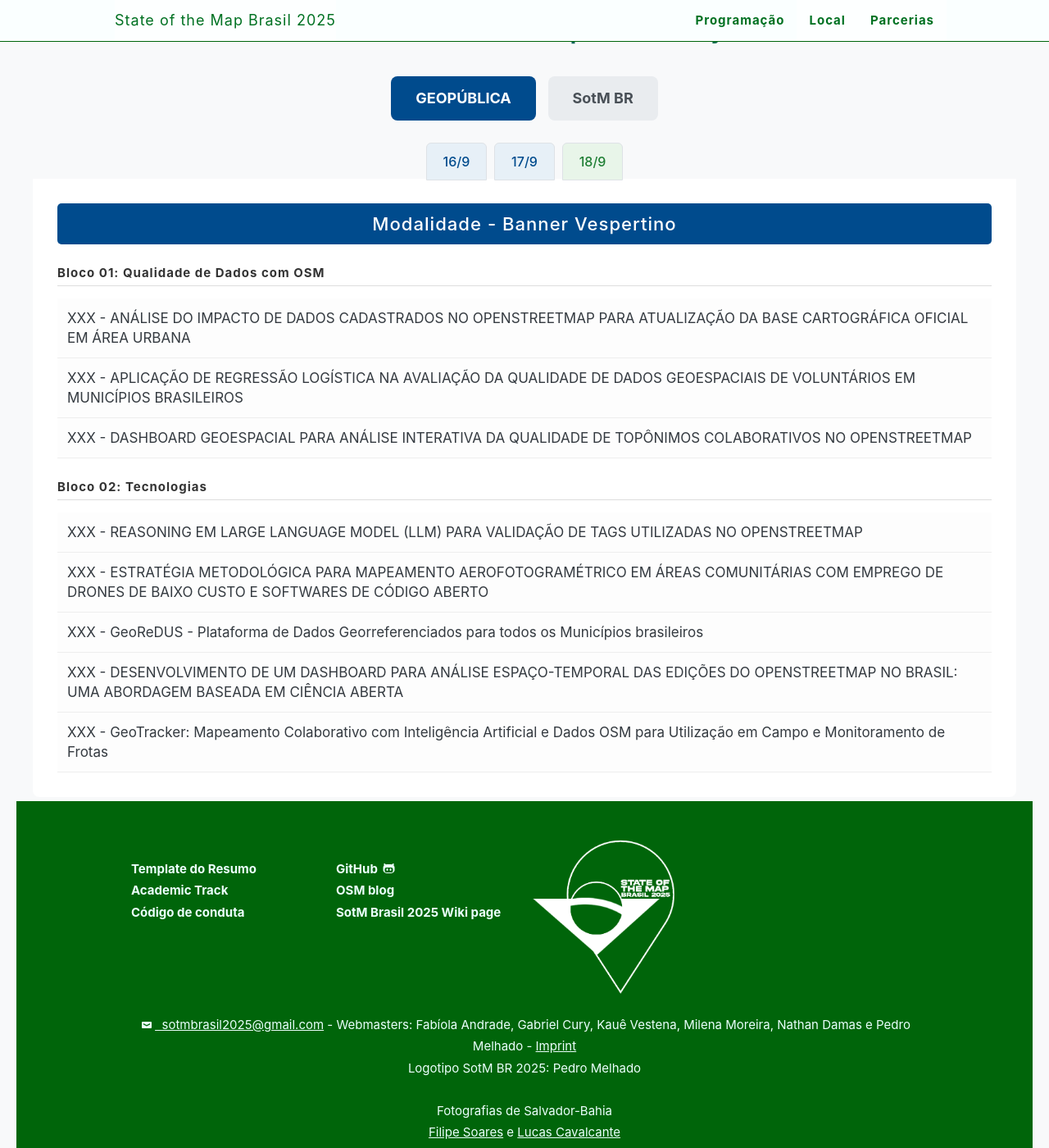
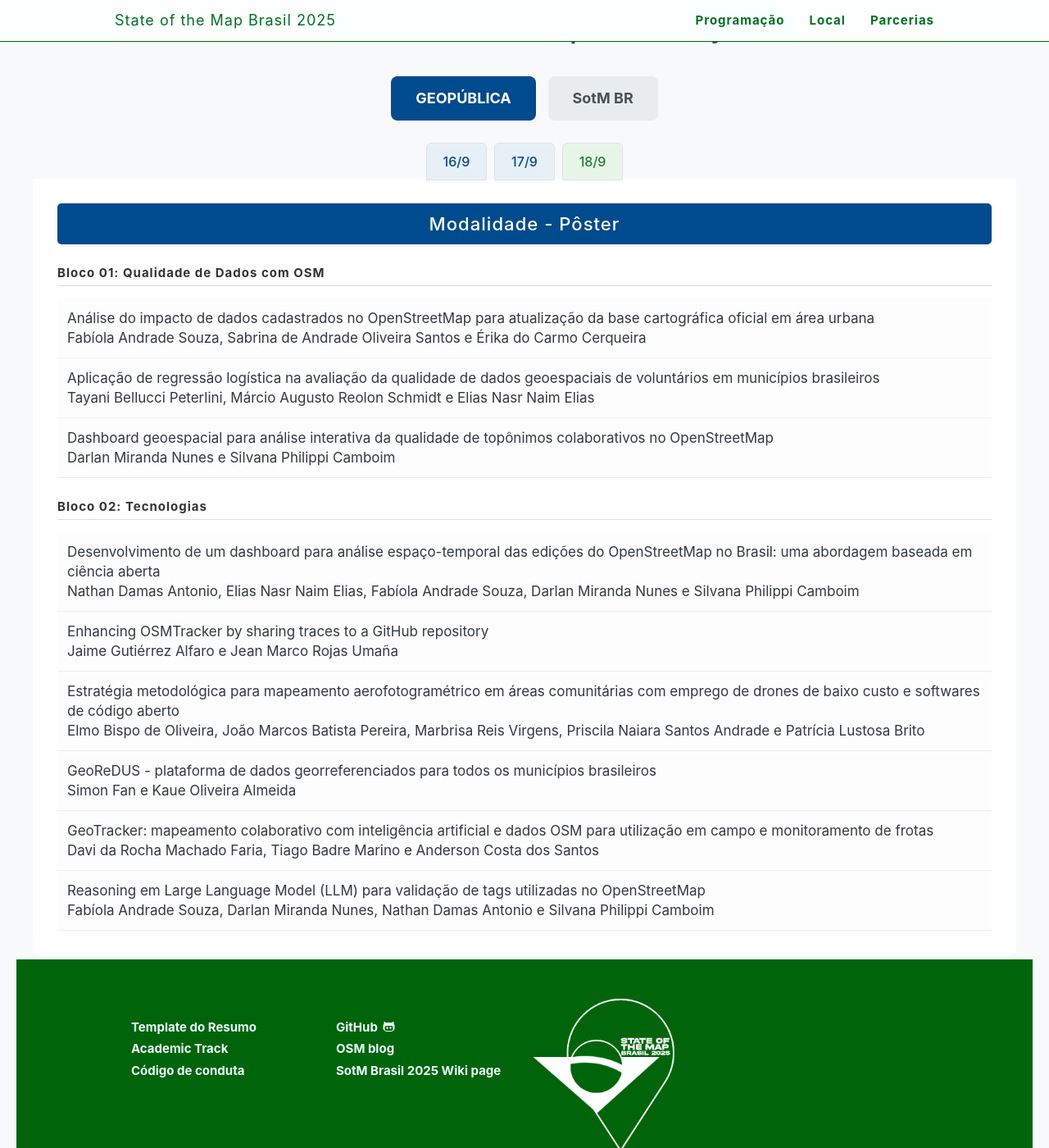
Before and after one commit to gabrielcury30/2025, a Jekyll site: the page built from programme/index.html, in a window 1280 px wide and 1400 px high, scrolled down 1250 px. Shown: the whole window at 82% size. Built offline with Jekyll 4.4.1, drawn with Linux system fonts in a browser that asks for light colours.

Commit message:
Update index.html
Ajuste dos nomes dois trabalhos e dos autores

```diff
--- a/programme/index.html
+++ b/programme/index.html
@@ -679,89 +679,112 @@
           id="prelim-geopublica-dia16"
           class="prelim-secondary-content active"
         >
-          <h2 class="prelim-content-title">Modalidade - Banner Vespertino</h2>
+          <h2 class="prelim-content-title">Modalidade - Pôster</h2>
           <h3 class="blocos">Bloco 01: Qualidade de Dados com OSM</h3>
           <ul class="prelim-presentation-list">
             <li>
-              XXX - ANÁLISE DO IMPACTO DE DADOS CADASTRADOS NO OPENSTREETMAP
-              PARA ATUALIZAÇÃO DA BASE CARTOGRÁFICA OFICIAL EM ÁREA URBANA
+              <strong class="event-title">Análise do impacto de dados cadastrados no OpenStreetMap para atualização da base cartográfica oficial em área urbana</strong>
+              <br />
+              Fabíola Andrade Souza, Sabrina de Andrade Oliveira Santos e Érika do Carmo Cerqueira
             </li>
             <li>
-              XXX - APLICAÇÃO DE REGRESSÃO LOGÍSTICA NA AVALIAÇÃO DA QUALIDADE
-              DE DADOS GEOESPACIAIS DE VOLUNTÁRIOS EM MUNICÍPIOS BRASILEIROS
+              <strong class="event-title">Aplicação de regressão logística na avaliação da qualidade de dados geoespaciais de voluntários em municípios brasileiros</strong>
+              <br />
+              Tayani Bellucci Peterlini, Márcio Augusto Reolon Schmidt e Elias Nasr Naim Elias
             </li>
             <li>
-              XXX - DASHBOARD GEOESPACIAL PARA ANÁLISE INTERATIVA DA QUALIDADE
-              DE TOPÔNIMOS COLABORATIVOS NO OPENSTREETMAP
+              <strong class="event-title">Dashboard geoespacial para análise interativa da qualidade de topônimos colaborativos no OpenStreetMap</strong>
+              <br />
+              Darlan Miranda Nunes e Silvana Philippi Camboim
             </li>
           </ul>
           <h3 class="blocos">Bloco 02: Tecnologias</h3>
           <ul class="prelim-presentation-list">
             <li>
-              XXX - REASONING EM LARGE LANGUAGE MODEL (LLM) PARA VALIDAÇÃO DE
-              TAGS UTILIZADAS NO OPENSTREETMAP
+              <strong class="event-title">Desenvolvimento de um dashboard para análise espaço-temporal das edições do OpenStreetMap no Brasil: uma abordagem baseada em ciência aberta</strong>
+              <br />
+              Nathan Damas Antonio, Elias Nasr Naim Elias, Fabíola Andrade Souza, Darlan Miranda Nunes e Silvana Philippi Camboim
             </li>
             <li>
-              XXX - ESTRATÉGIA METODOLÓGICA PARA MAPEAMENTO AEROFOTOGRAMÉTRICO
-              EM ÁREAS COMUNITÁRIAS COM EMPREGO DE DRONES DE BAIXO CUSTO E
-              SOFTWARES DE CÓDIGO ABERTO
+              <strong class="event-title">Enhancing OSMTracker by sharing traces to a GitHub repository</strong>
+              <br />
+              Jaime Gutiérrez Alfaro e Jean Marco Rojas Umaña
             </li>
             <li>
-              XXX - GeoReDUS - Plataforma de Dados Georreferenciados para todos
-              os Municípios brasileiros
+              <strong class="event-title">Estratégia metodológica para mapeamento aerofotogramétrico em áreas comunitárias com emprego de drones de baixo custo e softwares de código aberto</strong>
+              <br />
+              Elmo Bispo de Oliveira, João Marcos Batista Pereira, Marbrisa Reis Virgens, Priscila Naiara Santos Andrade e Patrícia Lustosa Brito
             </li>
             <li>
-              XXX - DESENVOLVIMENTO DE UM DASHBOARD PARA ANÁLISE ESPAÇO-TEMPORAL
-              DAS EDIÇÕES DO OPENSTREETMAP NO BRASIL: UMA ABORDAGEM BASEADA EM
-              CIÊNCIA ABERTA
+              <strong class="event-title">GeoReDUS - plataforma de dados georreferenciados para todos os municípios brasileiros</strong>
+              <br />
+              Simon Fan e Kaue Oliveira Almeida
             </li>
             <li>
-              XXX - GeoTracker: Mapeamento Colaborativo com Inteligência
-              Artificial e Dados OSM para Utilização em Campo e Monitoramento de
-              Frotas
+              <strong class="event-title">GeoTracker: mapeamento colaborativo com inteligência artificial e dados OSM para utilização em campo e monitoramento de frotas</strong>
+              <br />
+              Davi da Rocha Machado Faria, Tiago Badre Marino e Anderson Costa dos Santos
+            </li>
+            <li>
+              <strong class="event-title">Reasoning em Large Language Model (LLM) para validação de tags utilizadas no OpenStreetMap</strong>
+              <br />
+              Fabíola Andrade Souza, Darlan Miranda Nunes, Nathan Damas Antonio e Silvana Philippi Camboim
             </li>
           </ul>
         </div>
 
         <div id="prelim-geopublica-dia17" class="prelim-secondary-content">
-          <h2 class="prelim-content-title">Modalidade - Banner Vespertino</h2>
-          <h3 class="blocos">Bloco 03:</h3>
+          <h2 class="prelim-content-title">Modalidade - Pôster</h2>
+          <h3 class="blocos">Bloco 03: Meio ambiente</h3>
           <ul class="prelim-presentation-list">
             <li>
-              XXX - AVALIAÇÃO DA POTENCIALIDADE DO HIDROGÊNIO VERDE NA BAHIA
-              UTILIZANDO ANÁLISE DE DECISÃO MULTICRITÉRIO
+              <strong class="event-title">Avaliação da potencialidade do hidrogênio verde na Bahia utilizando análise de decisão multicritério</strong>
+              <br />
+              Luana Machado Lyra e Mauro José Alixandrini Jr
             </li>
             <li>
-              XXX - CARACTERIZAÇÃO AMBIENTAL E MORFOMÉTRICA DE BACIAS
-              HIDROGRÁFICAS
+              <strong class="event-title">Caracterização ambiental e morfométrica de bacias hidrográficas</strong>
+              <br />
+              Ulisses Costa Soares e Mauro José Alixandrini Jr
             </li>
-            <li></li>
+            <li>
+              <strong class="event-title">Mapeamento colaborativo como instrumento de gestão de riscos de inundação no município de Carapicuíba - SP</strong>
+              <br />
+              Patrícia Nunes de Araújo
+            </li>
           </ul>
           <h3 class="blocos">Bloco 04: Cidade e Periferia</h3>
           <ul class="prelim-presentation-list">
             <li>
-              XXX - Map2Mitigate: Formação de jovens em comunidades
-              vulnerabilizadas para o mapeamento colaborativo e a redução de
-              riscos de desastres
+              <strong class="event-title">A experiência de agentes comunitárias com mapeamento digital colaborativo no projeto Periferia Viva</strong>
+              <br />
+              Marbrisa Nascimento Reis das Virgens, Milena Moreira, Pedro Antonio Maciel Dias Melhado, Maria Laura Brito Reis Santos, Lidinéa de Oliveira Lima, Lucila Cordeiro Marinho, Priscila dos Santos Oliveira, Meirejane dos Santos, Viviane Silva dos Santos, Sanane Sampaio, Thais Ros e Patrícia Lustosa Brito
             </li>
             <li>
-              XXX - Leitura Territorial e Mapeamento Colaborativo: Estratégias
-              para Avaliar a Evolução da Autonomia Comunitária
-            </li>
-            <li></li>
-            <li>
-              XXX - O DIREITO À MORADIA O PAPEL DA GEOGRAFIA NO MAPEAMENTO
-              COLABORATIVO: A EXPERIÊNCIA DOS ESTUDANTES DA UNIVERSIDADE FEDERAL
-              DO ACRE COM A FERRAMENTA OPENSTREETMAP
+              <strong class="event-title">A inserção de terreiros no OpenStreetMap como desconstrução do racismo cartográfico em Salvador</strong>
+              <br />
+              Fábio Garboggini Bomfim, Patrícia Lustosa Brito e Jorge Ubirajara Pedreira Junior
             </li>
             <li>
-              XXX - A INSERÇÃO DE TERREIROS NO OPENSTREETMAP COMO DESCONSTRUÇÃO
-              DO RACISMO CARTOGRÁFICO EM SALVADOR
+              <strong class="event-title">Leitura territorial e mapeamento colaborativo: estratégias para avaliar a evolução da autonomia comunitária</strong>
+              <br />
+              Marbrisa Nascimento Reis das Virgens, Patrícia Lustosa Brito, Ricardo Lustosa Brito, Hussein Khalil e Federico Costa
             </li>
             <li>
-              XXX - A Experiência de Agentes Comunitárias com Mapeamento Digital
-              Colaborativo no Projeto Periferia Viva
+              <strong class="event-title">Map2Mitigate: formação de jovens em comunidades vulnerabilizadas para o mapeamento colaborativo e a redução de riscos de desastres</strong>
+              <br />
+              Pedro Antonio Maciel Dias Melhado, Patricia Lustosa Brito, Marbrisa Nascimento Reis das Virgens, Giovana Góes da Silva, Maria Luiza Pereira dos Santos, Giovanna Galúcio Lacerda e Céline Jacquin
             </li>
+            <li>
+              <strong class="event-title">O direito à moradia o papel da geografia no mapeamento colaborativo: a experiência dos estudantes da Universidade Federal do Acre com a ferramenta OpenStreetMap</strong>
+              <br />
+              Araújo Santana da Rocha, Aniely Araujo Porto e Rodrigo Otavio Perea Serrano
+            </li>
+           <!--  <li> AGUARDANDO CORREÇÃO DO TEMPLATE PARA PUBLICAR
+              <strong class="event-title">Portal de dados IDEAtlas: preenchendo lacunas de dados e avançando a observação da terra para cidades inclusivas</strong>
+              <br />
+              XXXXXXXXXXXXXXXXXXXXXXXXXXXXXXXXXXXXXX
+            </li> -->
           </ul>
         </div>
       </div>
@@ -793,77 +816,90 @@
           </button>
         </div>
         <div id="prelim-sotm-dia18" class="prelim-secondary-content active">
-          <h2 class="prelim-content-title">Modalidade - Banner Vespertino</h2>
+          <h2 class="prelim-content-title">Modalidade - Pôster</h2>
           <h3 class="blocos">Bloco 05: Educação</h3>
           <ul class="prelim-presentation-list">
             <li>
-              XXX - Cartografia social e os Objetivos de Desenvolvimento
-              Sustentável: uma experiência com estudantes do 7º ano do ensino
-              fundamental em Belém do Pará
+              <strong class="event-title">Cartografia social e os Objetivos de Desenvolvimento Sustentável: uma experiência com estudantes do 7º ano do ensino fundamental em Belém do Pará</strong>
+              <br />
+              Eliane Gama da Silva e Aline Reis de Oliveira Araujo
             </li>
             <li>
-              XXX - MAPi - Mapeamento Interativo. Cidadania Ativa na Educação
-              Básica
+              <strong class="event-title">Do celular ao mapa: potencial acadêmico, turístico e urbanístico do compartilhamento de imagens de nível de rua para Quixadá-CE</strong>
+              <br />
+              Jenifer Carolina de Freitas Santos Silva, Jean Nickolas Rodrigues da Silva e Patricia Lustosa Brito
             </li>
-            <li></li>
             <li>
-              XXX - DO CELULAR AO MAPA: POTENCIAL ACADÊMICO, TURÍSTICO E
-              URBANÍSTICO DO COMPARTILHAMENTO DE IMAGENS DE NÍVEL DE RUA PARA
-              QUIXADÁ-CE
+              <strong class="event-title">MAPi - mapeamento interativo. Cidadania ativa na educação básica</strong>
+              <br />
+              Kaue Oliveira Almeida e Mariana Giannotti
+            </li>
+            <li>
+              <strong class="event-title">Práticas de ensino de engenharia com OpenStreetMap</strong>
+              <br />
+              Vivian de Oliveira Fernandes, Alessandra Svonka Palmeiro, Ricardo Vilar Neves e Elias Nasr Naim Elias
             </li>
           </ul>
           <h3 class="blocos">Bloco 06: Mobilidade</h3>
           <ul class="prelim-presentation-list">
             <li>
-              XXX - MAPEAMENTO DE PGVS VISANDO A ANÁLISE DA DEMANDA POTENCIAL
-              POR VIAGENS: EVENTUAIS IMPACTOS NA MICROACESSIBILIDADE DE UM
-              BAIRRO PERIFÉRICO
+              <strong class="event-title">Avaliação das condições de microacessibilidade e integração modal em um bairro periférico: uma base de dados com Websig</strong>
+              <br />
+              Juan Pedro Moreno Delgado, José Lázaro de Carvalho Santos, Silvia Camargo Fernandes Miranda, Vagner Santana Bispo Brandão, Amanda Teixeira Valois Figueredo e Gabriel Borges Correia
             </li>
             <li>
-              XXX - ESTUDO DO MAPEAMENTO DA MOBILIDADE URBANA PENDULAR NA REGIÃO
-              METROPOLITANA DE SALVADOR A PARTIR DE DADOS ABERTOS: UMA ANÁLISE
-              FOCADA EM SIMÕES FILHO
+              <strong class="event-title">Estudo do mapeamento da mobilidade urbana pendular na Região Metropolitana de Salvador a partir de dados abertos: uma análise focada em Simões Filho</strong>
+              <br />
+              Laura Fernandes de Souza Oliveira e Lázaro Vinícius Reis Sanches
             </li>
             <li>
-              XXX - AVALIAÇÃO DAS CONDIÇÕES DE MICROACESSIBILIDADE E INTEGRAÇÃO
-              MODAL EM UM BAIRRO PERIFERICO: UMA BASE DE DADOS COM WEBSIG.
+              <strong class="event-title">Mapeamento de PGVs visando a análise da demanda potencial por viagens: eventuais impactos na microacessibilidade de um bairro periférico</strong>
+              <br />
+              Marcella Sgura Viana, Silvia Camargo Fernandes Miranda, Vagner Santana Bispo Brandão, Thiago de Jesus Nascimento, Iara Novais Silva e Juan Pedro Moreno Delgado
             </li>
-            <li></li>
           </ul>
           <br />
           <h2 class="prelim-content-title">Modalidade - Oral</h2>
           <h3 class="blocos">Bloco 07: Acessibilidade</h3>
           <ul class="prelim-presentation-list">
             <li>
-              XXX - Mapeamento de Acessibilidade e Proposição de Rotas
-              Inclusivas: Uma Experiência Didática na Escola Politécnica da UFBA
+              <strong class="event-title">Cartografias de exclusão: acessibilidade urbana, corpos não normativos e os limites dos mapas colaborativos no campus universitário</strong>
+              <br />
+              Thamille Silva Castro e Vivian de Oliveira Fernandes
             </li>
             <li>
-              XXX - COMPARANDO SOLUÇÕES DE SISTEMAS INVENTÁRIOS DE CALÇADAS
-              EXISTENTES: POTENCIAIS E LIMITAÇÕES
+              <strong class="event-title">Comparando soluções de sistemas inventários de calçadas existentes: potenciais e limitações</strong>
+              <br />
+              Kauê de Moraes Vestena, Silvana Philippi Camboim e Daniel Rodrigues dos Santos
             </li>
             <li>
-              XXX - CARTOGRAFIAS DE EXCLUSÃO: ACESSIBILIDADE URBANA, CORPOS NÃO
-              NORMATIVOS E OS LIMITES DOS MAPAS COLABORATIVOS NO CAMPUS
-              UNIVERSITÁRIO
+              <strong class="event-title">Mapeamento de acessibilidade e proposição de rotas inclusivas: uma experiência didática na Escola Politécnica da UFBA</strong>
+              <br />
+              Zidane Borges Vieira e Silvia Camargo Fernandes Miranda
             </li>
           </ul>
           <h3 class="blocos">Bloco 08: Educação e História</h3>
           <ul class="prelim-presentation-list">
             <li>
-              XXX - INVISIBILIDADE CARTOGRÁFICA: COMUNIDADES QUILOMBOLAS NO
-              OPENSTREETMAP
+              <strong class="event-title">A educação para o mapeamento colaborativo e os Objetivos do Desenvolvimento Sustentável: uma experiência com alunos do ensino médio da Região Metropolitana de Belém do Pará</strong>
+              <br />
+              Eliane Gama da Silva, Marcilene Furtado Dias Rodrigues e Aline Reis de Oliveira Araujo
             </li>
             <li>
-              XXX - CARTOGRAFIA HISTÓRICA INTELIGENTE: UM ESTUDO APLICADO À
-              EXTRAÇÃO DE VIAS E RIOS EM MAPAS ANTIGOS DE CURITIBA
+              <strong class="event-title">Cartografia histórica inteligente: um estudo aplicado à extração de vias e rios em mapas antigos de Curitiba</strong>
+              <br />
+              Estephanie Daiane Batista da Silva, Lilian de Fátima Bencz e Silvana Philippi Camboim
             </li>
             <li>
-              XXX - A educação para o mapeamento colaborativo e os Objetivos do
-              Desenvolvimento Sustentável: Uma experiência com alunos do ensino
-              médio da região metropolitana de Belém do Pará.
+              <strong class="event-title">Invisibilidade cartográfica: comunidades quilombolas no OpenStreetMap</strong>
+              <br />
+              Jaqueline Lima Amorim, Rafael Dias Franco de Godoy, Isabella Volpini, Naissa Batista da Luz e Silvana Philippi Camboim
             </li>
-            <li>XXX - PRÁTICAS DE ENSINO DE ENGENHARIA COM OPENSTREETMAP</li>
+            <li>
+              <strong class="event-title">Mapeamento colaborativo da caatinga: experiência de proposta pedagógica para a educação básica</strong>
+              <br />
+              Bruno Leonardo Gonçalves e castro, Renato Leone Miranda Léda e Isabela Camargo Rodrigues
+            </li>
           </ul>
         </div>
       </div>
```
